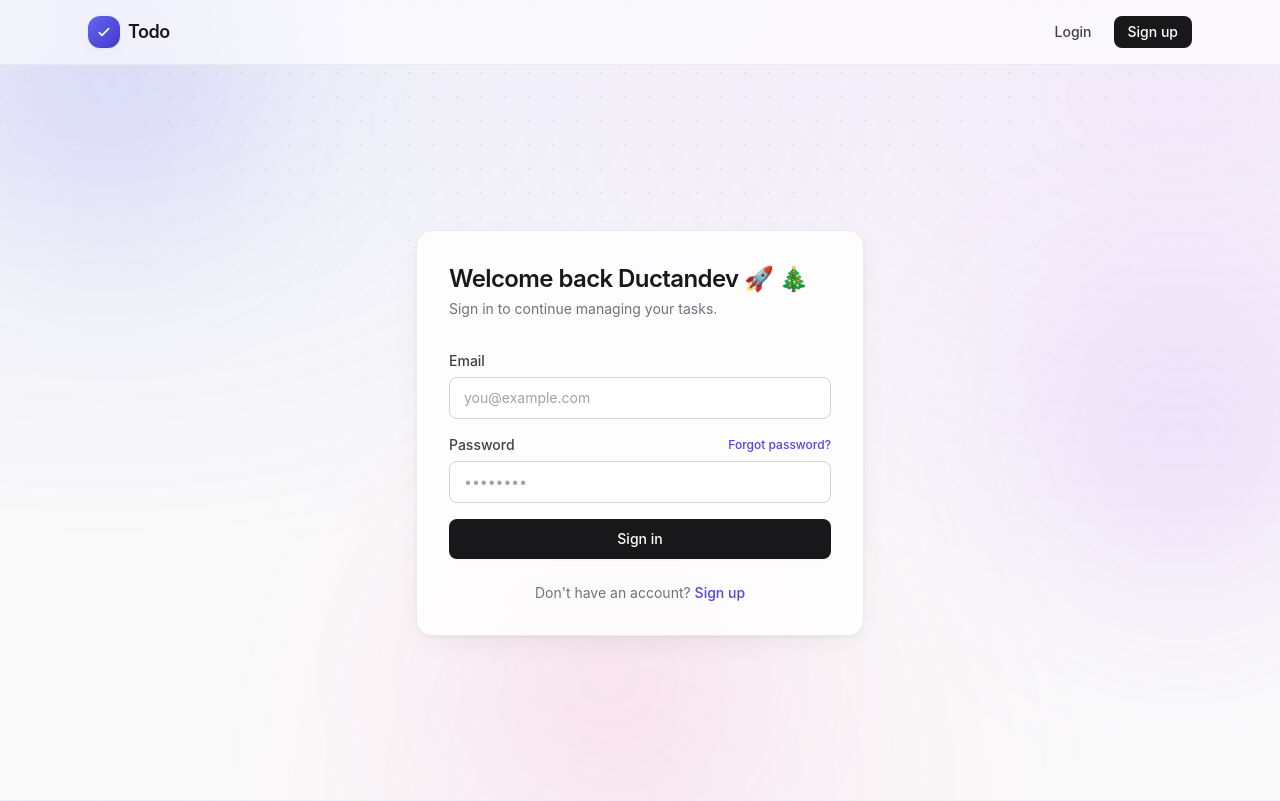
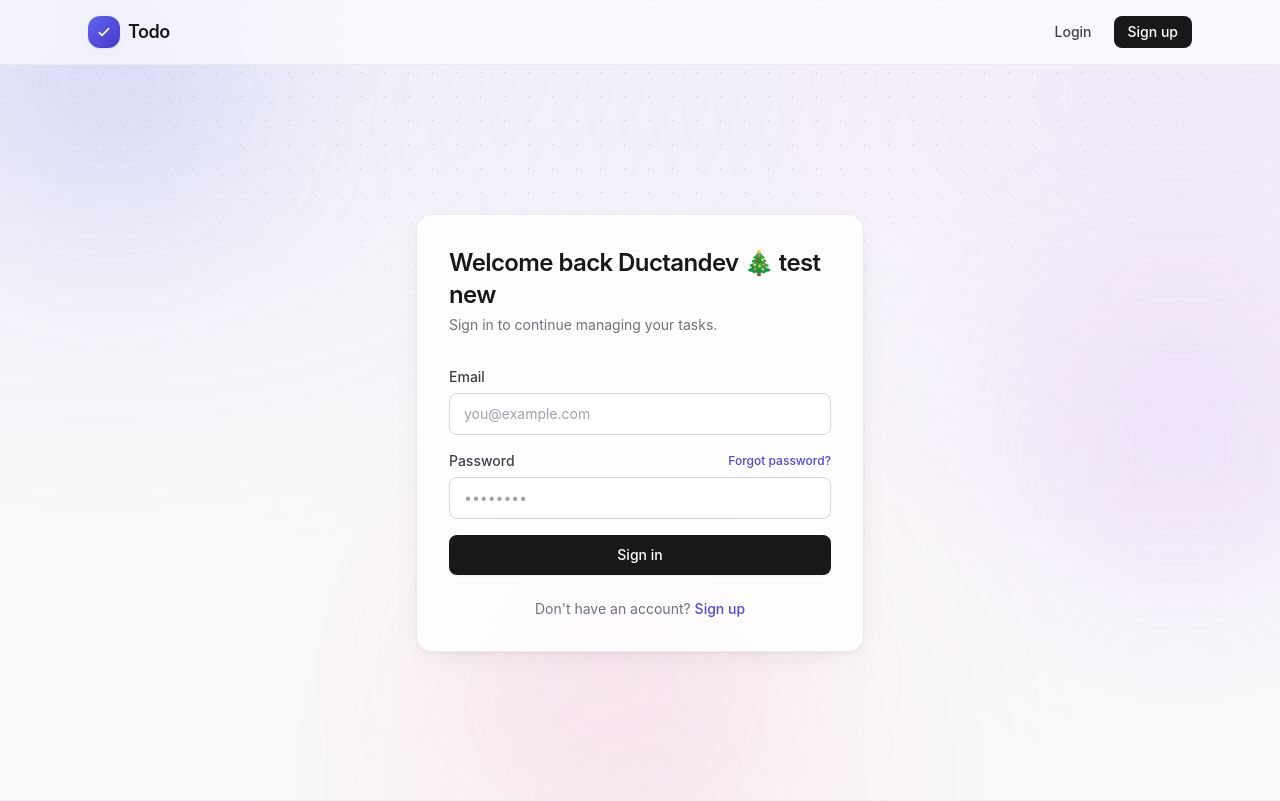
Before and after one commit to ductandev/mern-todo-app, a React (Create React App) app in the folder frontend/: page / in a window 1280 px wide. Built offline with nearby package versions, Linux system fonts and the light colour scheme; no server answers; a web font is replaced by a local one.

Commit message:
update: FE login page

```diff
--- a/frontend/src/components/Login.jsx
+++ b/frontend/src/components/Login.jsx
@@ -37,7 +37,7 @@ function Login() {
         <div className="bg-white/80 backdrop-blur-md rounded-2xl shadow-card border border-zinc-200/70 p-8">
           <div className="mb-8">
             <h1 className="text-2xl font-semibold tracking-tight text-zinc-900">
-              Welcome back Ductandev 🚀 🎄
+              Welcome back Ductandev 🎄 test new
             </h1>
             <p className="text-sm text-zinc-500 mt-1">
               Sign in to continue managing your tasks.
```
Also changed, not shown: 7 other files (tests, documents, lock files or other folders).
